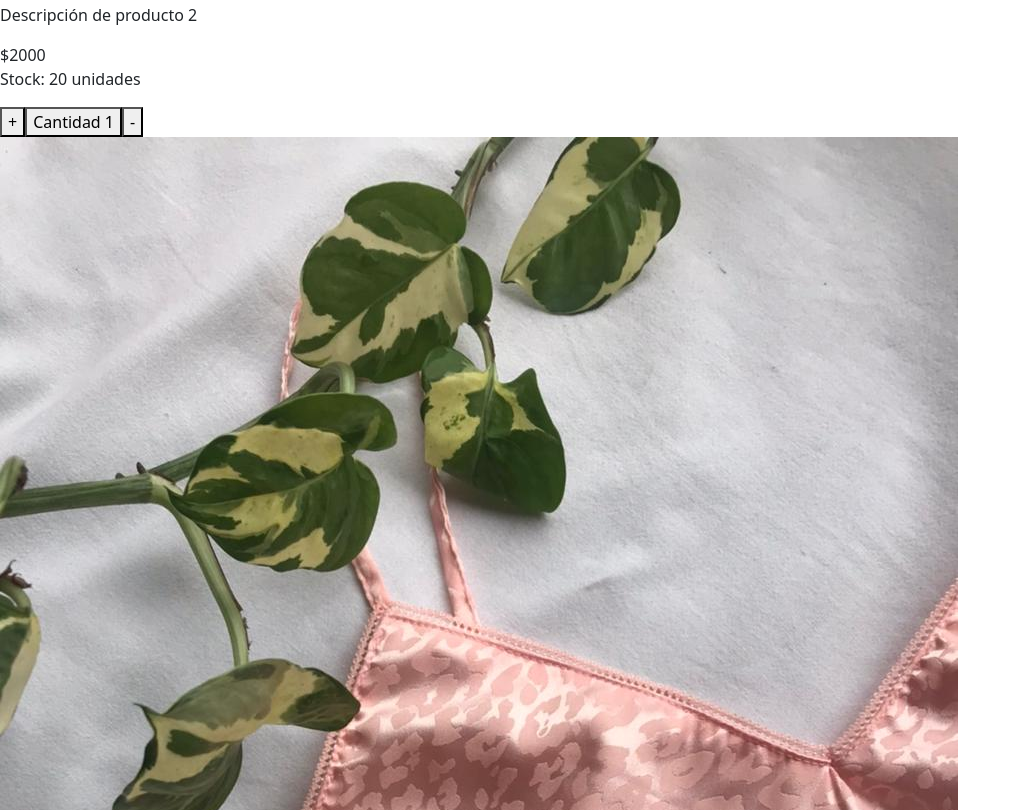
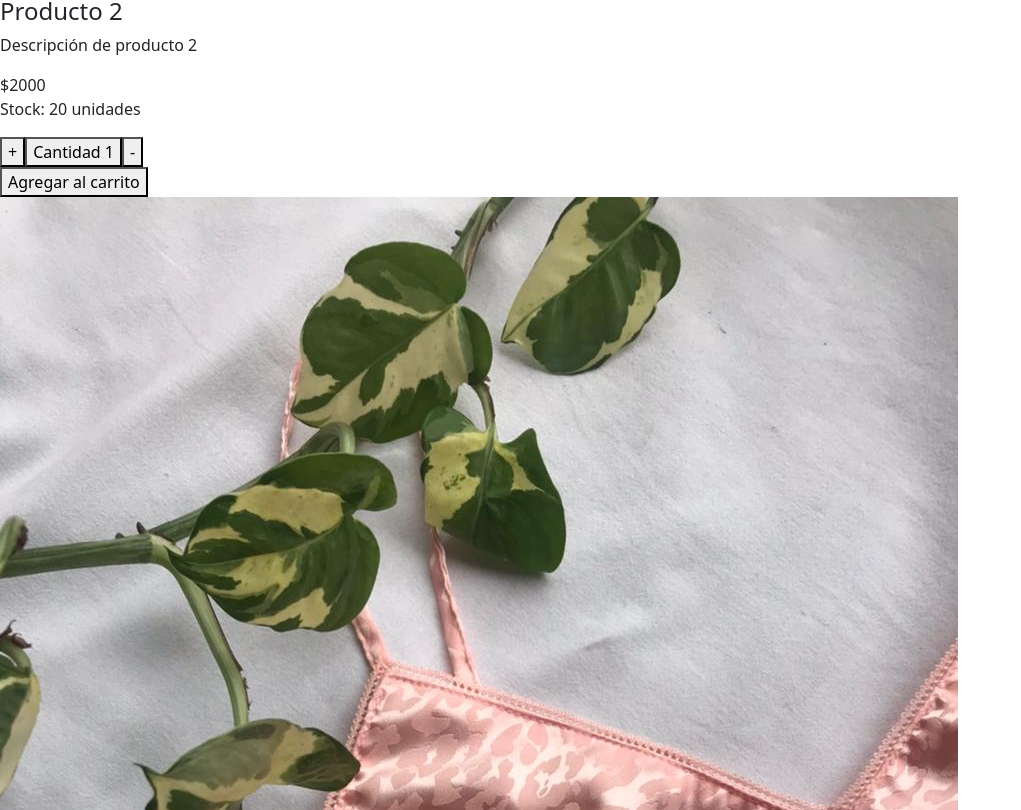
Before and after one commit to EmanuelGonzalez96/E-commerce_ReactJS, a React (Create React App) app in the folder passiofina-react/: page / in a window 1280 px wide. Shown: the part 2970-3780 px from the top of the page, without its empty margins (0-1021 px from the left). Built offline with nearby package versions, Linux system fonts and the light colour scheme.

Commit message:
Agregando onAdd(Prueba)

```diff
--- a/passiofina-react/src/components/containers/ItemCount.jsx
+++ b/passiofina-react/src/components/containers/ItemCount.jsx
@@ -1,6 +1,7 @@
 import { useState } from "react";
 
-const ItemCount = ({stock}) => {
+
+const ItemCount = ({stock, onAdd}) => {
 
  const [count, setCount] = useState(1)
 
@@ -26,9 +27,12 @@ const ItemCount = ({stock}) => {
 
     return (
         <div>
-            <button onClick={moreCount}>+</button>
-            <button>Cantidad {count}</button>
-            <button onClick={lessCount}>-</button>
+            <div>
+              <button onClick={moreCount}>+</button>
+              <button>Cantidad {count}</button>
+              <button onClick={lessCount}>-</button>
+            </div>
+            <button onClick={() => onAdd(count)}>Agregar al carrito</button>
         </div>
     );
 }
--- a/passiofina-react/src/components/containers/ItemListContainers.jsx
+++ b/passiofina-react/src/components/containers/ItemListContainers.jsx
@@ -1,12 +1,17 @@
 import React from "react";
-
 import ItemList from "../ItemList";
+import ItemCount from "./ItemCount";
 
 const ItemListContainers = ({ nameProduct }) => {
+    const handleClick=(total) =>{
+        alert(`Se agregó ${total} al carrito`)
+    }
+
     return (
         <div>
             <h4> {nameProduct}</h4>
             <ItemList />
+            <ItemCount onAdd={handleClick}/>
         </div>
     )
 }
```
